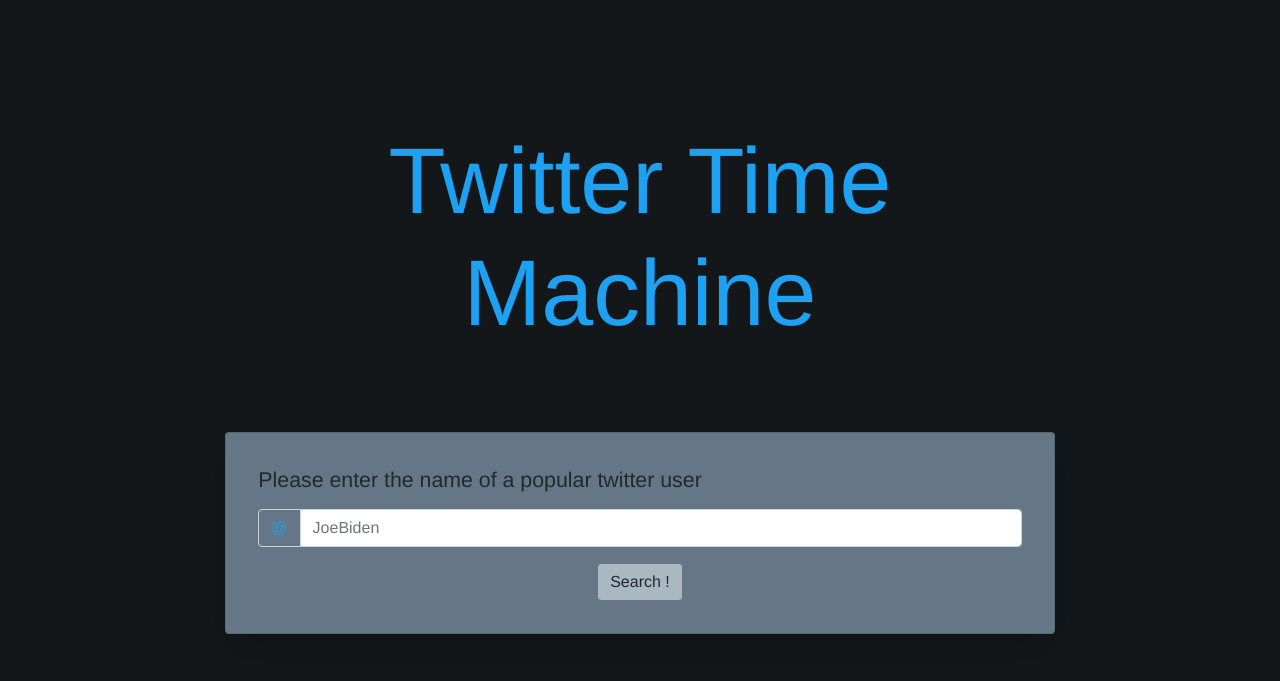
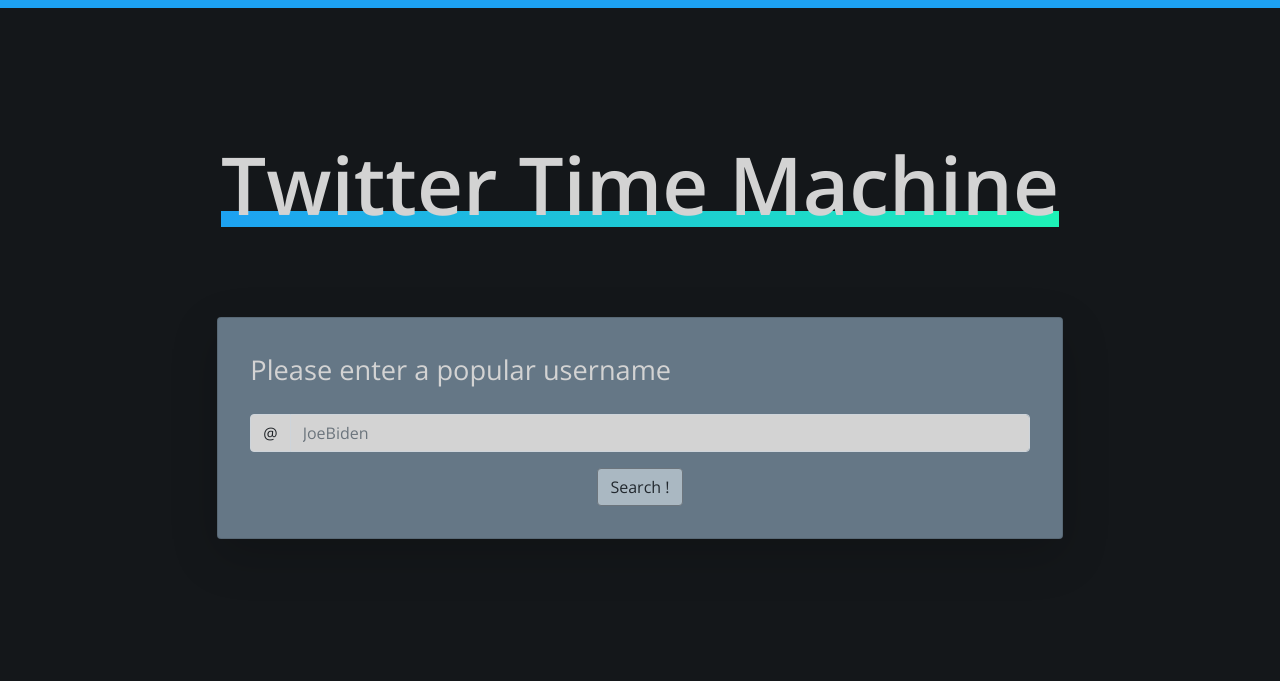
Before and after one commit to LSIR/Twitter-Time-Machine, a Django app: page / in a window 1280 px wide. Shown: the top 681 px of the page. Run offline with Django 3.2, Linux system fonts and the light colour scheme; some libraries are stand-ins or nearby versions.

Commit message:
Added autocomplete and updated user header

```diff
--- a/Backend/tcb/static/style.css
+++ b/Backend/tcb/static/style.css
@@ -1,21 +1,19 @@
-.twitter_style {
-    font-family: "Helvetica Neue",Helvetica,Arial,sans-serif;
+body {
+    background-color:#14171A;
+    font-family: 'Open Sans', sans-serif;
+    color:#22282e;
+    border-top: 8px solid #1DA1F2;
 }
 
-#twitter_title {
+h1#twitter_title {
     text-align: center;
-    color:#1DA1F2;
-    font-size: 70pt;
+    color:lightgray;
+    font-size: 5rem;
     margin-bottom: 10%;
+    font-weight: 600;
 }
 
-body {
-    background-color:#14171A;
-    font-family: "Helvetica Neue",Helvetica,Arial,sans-serif;
-    color:#22282e;
-}
-
-.box_color {
+.input-box-color {
     background-color:#657786;
 }
 
@@ -27,3 +25,110 @@ body {
 .twitter_color {
     color:#1DA1F2;
 }
+
+.underline-twitter {
+    background-image: linear-gradient(120deg, #1DA1F2 0%, #1df2b6 100%);
+    background-repeat: no-repeat;
+    background-size: 100% 0.2em;
+    background-position: 0 88%;
+    transition: background-size 0.30s ease-in;
+}
+
+.underline-twitter:hover {
+    background-size: 100% 88%;
+}
+
+#twitter-form .input-group-text {
+    border-right: ;
+}
+
+#twitter-form label {
+    color:lightgray;
+    font-size: 1.7rem;
+}
+
+#twitter-form .form-control,
+#twitter-form .input-group-text {
+    background-color:lightgray;
+}
+
+.autoComplete_highlighted {
+    color: #1DA1F2;
+}
+
+.autoComplete_result:hover {
+    background-color: rgba(29, 161, 242, 0.25);
+}
+
+
+/* User.html css */
+.bar { fill: steelblue; }
+path {
+    stroke: steelblue;
+    stroke-width: 2;
+    fill: steelblue;
+    fill-opacity: 0.5;
+}
+
+.axis path,
+.axis line {
+    stroke: grey;
+    stroke-width: 2;
+    shape-rendering: crispEdges;
+    fill: none;
+}
+
+.grid line {
+    stroke: lightgrey;
+    stroke-opacity: 0.7;
+    shape-rendering: crispEdges;
+}
+
+.grid path {
+    stroke-width: 0;
+    fill: none;
+}
+
+
+.svg-container {
+    display: block;
+    position: relative;
+    width: 100%;
+    overflow: hidden;
+}
+.svg-content-responsive {
+    display: inline-block;
+    position: absolute;
+    top: 10px;
+    left: 0;
+}
+
+
+div.tooltip {
+    position: absolute;
+    text-align: center;
+    padding: 2px;
+    font: 14px sans-serif;
+    background: rgb(32, 32, 32);
+    color: white;
+    border: 0px;
+    border-radius: 8px;
+    pointer-events: none;
+    max-width: 200px;
+}
+
+
+
+#user-header {
+    background-color: white;
+}
+
+#user-header .btn-outline-primary:hover {
+    background-color: #1DA1F2;
+    transition: 0.3s;
+}
+
+.number-box .fab,
+.number-box .fas {
+    font-size: 2rem;
+}
--- a/Backend/tcb/tcb/urls.py
+++ b/Backend/tcb/tcb/urls.py
@@ -21,7 +21,8 @@ from . import views
 
 urlpatterns = [
     path('', views.home, name='index'),
+    path('autocomplete/<str:username>', views.autocomplete),
     path('user/<str:usr_id>', views.user, name='user'),
     path('admin/', admin.site.urls),
-    path('tweets/<str:usr_id>', views.tweets),
+    path('tweets/<str:usr_id>', views.tweets)
 ] + static(settings.STATIC_URL, document_root=settings.STATIC_ROOT)
--- a/Backend/tcb/tcb/views.py
+++ b/Backend/tcb/tcb/views.py
@@ -12,6 +12,7 @@ from . import analysis
 client = pymongo.MongoClient('mongodb://localhost:27017')
 database = client['trollcheck']
 bearer_token = "AAAAAAAAAAAAAAAAAAAAABkYNgEAAAAA9gybLao9r2LyuBNHAOGDlOOivS0%3DOF9mpuGxGjJTiF1T151P5XOKHg0sAnnj05TUBbHM3VZrkv9UaS"
+autocomplete_limit = 10
 
 def home(request):
 	context = {
@@ -19,8 +20,6 @@ def home(request):
 		# 'site_name' => 'TrollCheck'
 	}
 	return render(request, 'index.html', context=context)
-
-
 
 def user(request, usr_id):
 	user = database.get_collection("users").find_one({ "_id": usr_id.lower() })
@@ -107,3 +106,10 @@ def tweets(request, usr_id):
 			tweets_no_id = list(filter(lambda x: 'ts' in x and x['ts'] > target_ts-dt and x['ts'] < target_ts+dt, tweets_no_id))
 		return JsonResponse(tweets_no_id, safe=False)
 	return render(request, 'user_not_found.html')
+
+
+def autocomplete(request, username):
+
+	users = database.get_collection("users").find({ "_id": {"$regex": "^" + username + ".*"}}, {"_id":1}).sort([("details.followers_count", -1)]).limit(autocomplete_limit)
+
+	return JsonResponse(list(users), safe=False)
--- a/Backend/tcb/templates/base_generic.html
+++ b/Backend/tcb/templates/base_generic.html
@@ -10,13 +10,16 @@
   <script src="https://code.jquery.com/jquery-3.5.1.min.js" integrity="sha256-9/aliU8dGd2tb6OSsuzixeV4y/faTqgFtohetphbbj0=" crossorigin="anonymous"></script>
   <script src="https://cdnjs.cloudflare.com/ajax/libs/moment.js/2.29.1/moment.min.js"></script>
   <script src = "https://d3js.org/d3.v4.min.js"></script>
+
+  <link rel="stylesheet" href="https://cdn.jsdelivr.net/npm/bootstrap-icons@1.4.0/font/bootstrap-icons.css">
+  <link rel="stylesheet" href="https://cdn.jsdelivr.net/npm/@tarekraafat/autocomplete.js@9.1.1/dist/css/autoComplete.min.css">
+  <link rel="preconnect" href="https://fonts.gstatic.com">
+  <link href="https://fonts.googleapis.com/css2?family=Open+Sans:wght@400;600&display=swap" rel="stylesheet">
+  <link rel="stylesheet" href="https://cdnjs.cloudflare.com/ajax/libs/font-awesome/5.15.3/css/all.min.css">
   <link rel="stylesheet" href="../static/style.css">
-  <link rel="stylesheet" href="https://cdn.jsdelivr.net/npm/bootstrap-icons@1.4.0/font/bootstrap-icons.css">
 </head>
 <body>
-  <div class="container-fluid">
     {% block content %}
     {% endblock %}
-  </div>
 </body>
 </html>
--- a/Backend/tcb/templates/index.html
+++ b/Backend/tcb/templates/index.html
@@ -1,6 +1,33 @@
 {% extends "base_generic.html" %}
 
 {% block content %}
+
+<div class="row" style="margin-top: 10%;">
+
+  <div class="col-8 offset-2">
+
+    <h1 id="twitter_title" ><span class="underline-twitter">Twitter Time Machine</span></h1>
+
+    <div class="card shadow-lg p-3 mb-5 rounded input-box-color">
+      <!--<img src="..." class="card-img-top" alt="..."> if we have a logo we can put it there :) -->
+      <div class="card-body">
+        <form autocomplete="off" id="twitter-form" >
+          <label for="twusr" class="mb-4">Please enter a popular username</label>
+          <div class="input-group mb-3">
+            <span class="input-group-text" id="at-addon">@</span>
+            <input type="text" class="form-control" id="twusr" name="usr_id" placeholder="JoeBiden" aria-describedby="at-addon" onkeypress="kp(event)">
+          </div>
+          <div class="input-group justify-content-center">
+            <button type="button" class="btn btn-outline-secondary twitter_button" onclick="user_search()">Search !</button>
+          </div>
+        </form>
+      </div>
+    </div>
+  </div>
+</div>
+
+<script src="https://cdn.jsdelivr.net/npm/@tarekraafat/autocomplete.js@9.1.1/dist/js/autoComplete.min.js"></script>
+
 <script>
   //NOTE: It might be worth it to move scripts into separate files, tbd
   function user_search() {
@@ -14,29 +41,40 @@
         user_search();
     }
 }
+
+  const autoCompleteJS = new autoComplete({
+    selector: "#twusr",
+    placeHolder: "BarackObama",
+    data: {
+      src: async () => {
+
+        const username = document.querySelector("#twusr").value
+
+        if (username.length < 2) {
+          return []
+        }
+
+        // Fetch Data from external Source
+        const source = await fetch(`/autocomplete/${username}`);
+        const data = await source.json();
+
+        // Returns Fetched data
+        return data
+      },
+      key: ["_id"],
+      cache: false
+    },
+    resultItem: {
+      highlight: {
+        render: true
+      }
+    },
+    onSelection: (event) => {
+      document.querySelector("#twusr").value = event.selection.value._id;
+    }
+  });
+
+
 </script>
 
-<div class="row" style="margin-top: 10%;">
-
-  <div class="col-8 offset-2">
-
-    <p class="h1" id="twitter_title">Twitter Time Machine</p>
-
-    <div class="card shadow-lg p-3 mb-5 rounded box_color">
-      <!--<img src="..." class="card-img-top" alt="..."> if we have a logo we can put it there :) -->
-      <div class="card-body">
-        <form>
-          <label for="twusr" style="margin-bottom: 1.5%; font-size: 16pt;">Please enter the name of a popular twitter user</label>
-          <div class="input-group mb-3">
-            <span class="input-group-text twitter_color" id="at-addon" style="background-color: transparent;">@</span>
-            <input type="text" class="form-control" id="twusr" placeholder="JoeBiden" aria-describedby="at-addon" onkeypress="kp(event)">
-          </div>
-          <div class="input-group justify-content-center">
-            <button type="button" class="btn btn-outline-secondary twitter_button" onclick="user_search()">Search !</button>
-          </div>
-        </form>
-      </div>
-    </div>
-  </div>
-</div>
 {% endblock %}
--- a/Backend/tcb/templates/user_not_found.html
+++ b/Backend/tcb/templates/user_not_found.html
@@ -12,7 +12,7 @@
 
     <div class="col-8 offset-2">
 
-        <p class="h1" id="twitter_title">Twitter Time Machine</p>
+        <h1 id="twitter_title" ><span class="underline-twitter">Twitter Time Machine</span></h1>
 
         <div class="card shadow-lg p-3 mb-5 rounded box_color">
         <!--<img src="..." class="card-img-top" alt="..."> if we have a logo we can put it there :) -->
```
Also changed, not shown: Backend/tcb/templates/user.html (+178 -142 lines).
